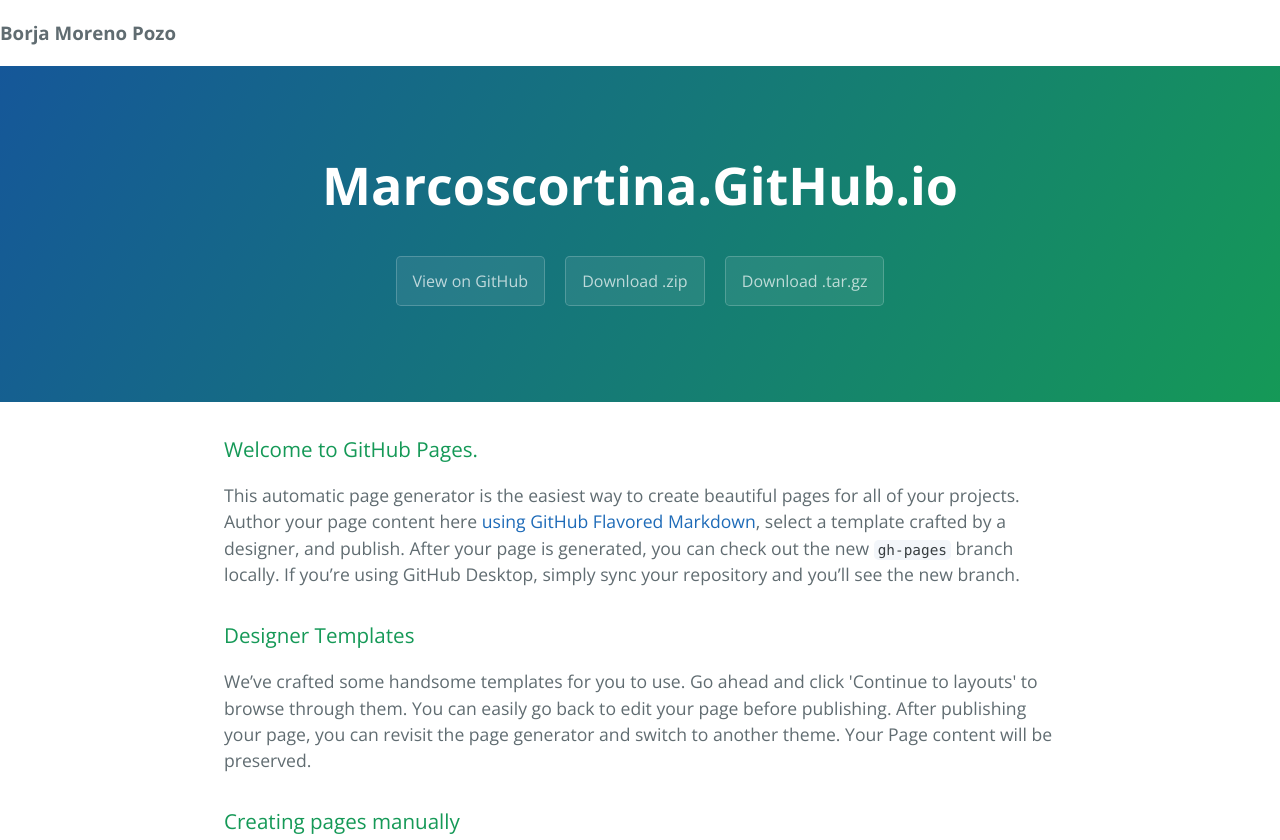
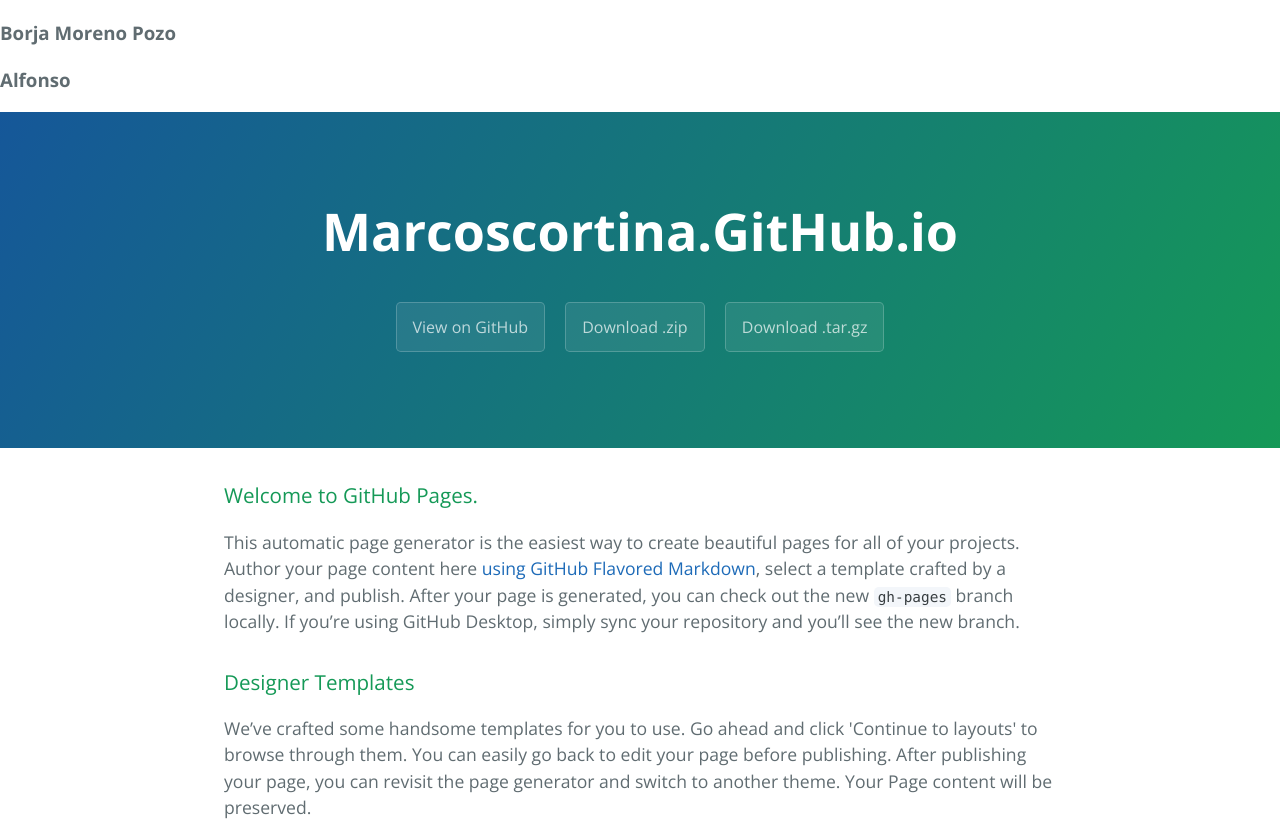
Before and after one commit to campusciff-marcoscortina/marcoscortina.github.io, a plain HTML site: page index.html in a window 1280 px wide. Shown: the top 840 px of the page. Drawn offline with nearby package versions, Linux system fonts and the light colour scheme.

Commit message:
Añadir el nombre de Alfonso

```diff
--- a/index.html
+++ b/index.html
@@ -4,6 +4,7 @@
     <meta charset="UTF-8">
     <title>Marcoscortina.GitHub.io by campusciff-marcoscortina</title>
 	<h3> Borja Moreno Pozo</h3>
+  <h3> Alfonso</h3>
     <meta name="viewport" content="width=device-width, initial-scale=1">
     <link rel="stylesheet" type="text/css" href="stylesheets/normalize.css" media="screen">
     <link href='https://fonts.googleapis.com/css?family=Open+Sans:400,700' rel='stylesheet' type='text/css'>
```
